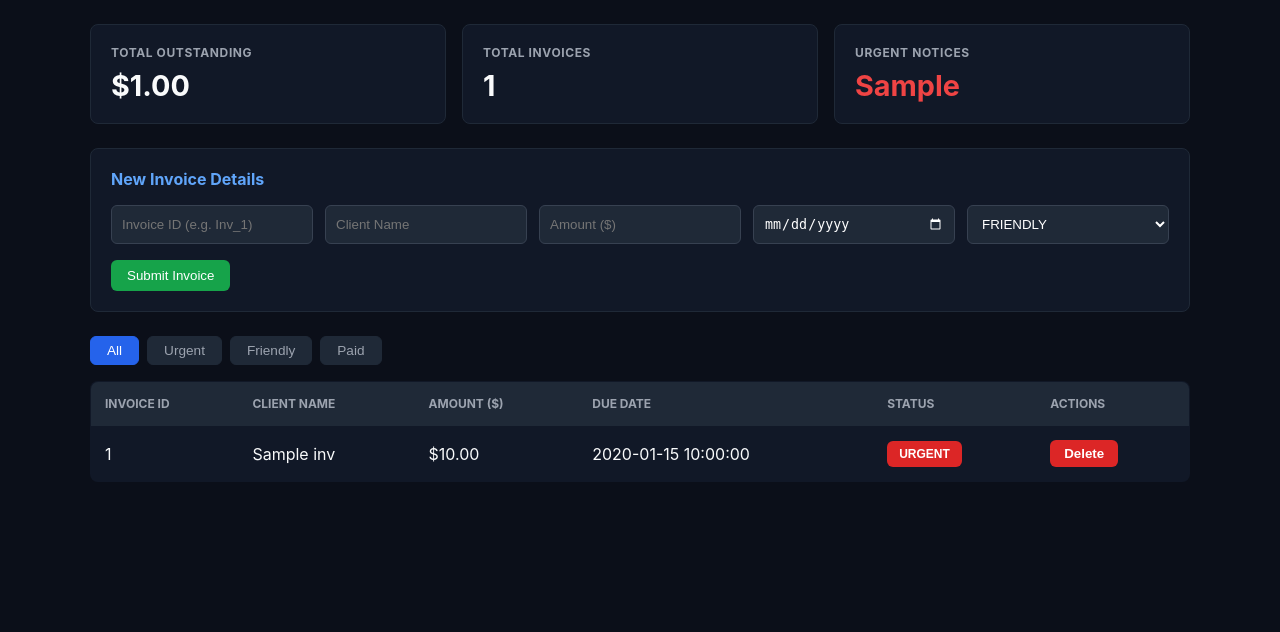
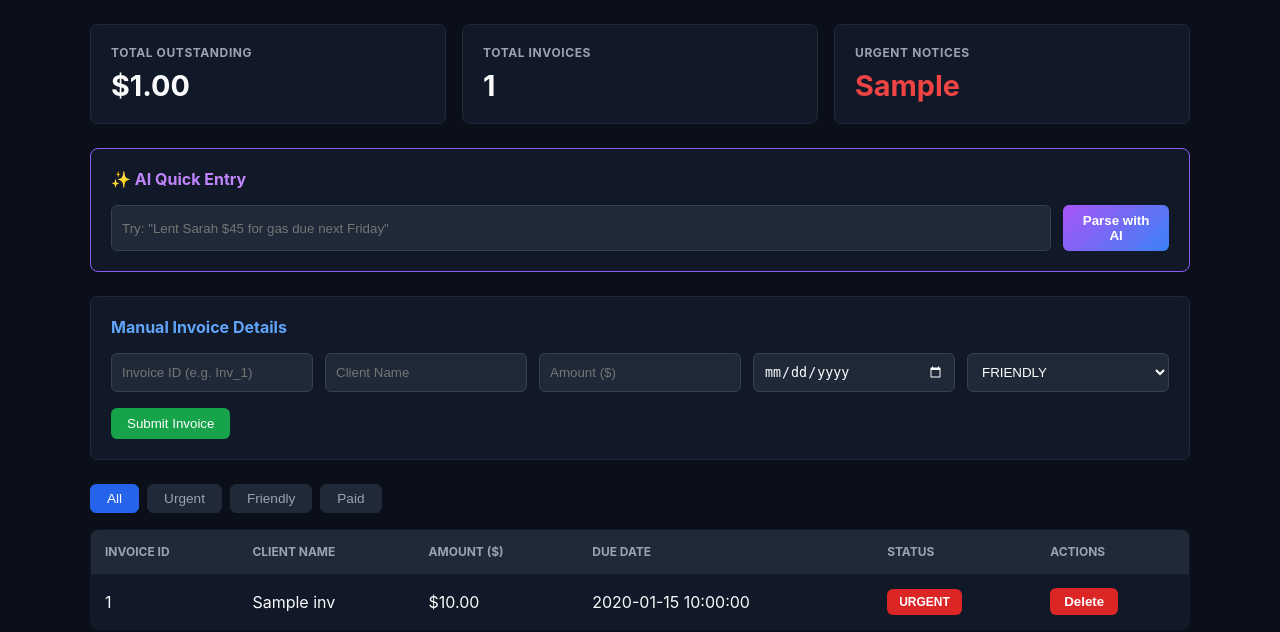
Before and after one commit to ajcrewz2003/Payback-ai, a FastAPI app: template templates/index.html in a window 1280 px wide. Shown: the part 55-687 px from the top of the page. Run offline with FastAPI, Linux system fonts and the light colour scheme; the template is opened without the code that fills it: most values are stand-ins (such as "Sample title", 1, 10 or a date in 2020).

Commit message:
add AI entry card to index.html and update main.py

```diff
--- a/templates/index.html
+++ b/templates/index.html
@@ -49,6 +49,7 @@
 
         .btn-danger { background: #dc2626; padding: 6px 14px; border-radius: 6px; font-weight: 600; }
         .btn-success { background: #16a34a; }
+        .btn-ai { background: linear-gradient(135deg, #a855f7, #3b82f6); color: white; font-weight: 600; }
 
         .grid-stats {
             display: grid;
@@ -103,7 +104,12 @@
             outline: none;
             width: 100%;
             box-sizing: border-box;
-            color-scheme: dark; /* Force dark mode calendar popup */
+            color-scheme: dark;
+        }
+
+        .ai-input-container {
+            display: flex;
+            gap: 12px;
         }
 
         .filter-bar {
@@ -149,7 +155,6 @@
             color: var(--text-muted);
         }
 
-        /* Colored Badges */
         .status-btn {
             padding: 6px 12px;
             border-radius: 6px;
@@ -191,14 +196,22 @@
         </div>
     </div>
 
+    <!-- AI Prompt Card -->
+    <div class="form-card" style="border: 1px solid #8b5cf6;">
+        <h2 style="color: #c084fc;">✨ AI Quick Entry</h2>
+        <div class="ai-input-container">
+            <input type="text" id="ai_prompt" placeholder='Try: "Lent Sarah $45 for gas due next Friday"' />
+            <button type="button" class="btn-ai" onclick="submitAI()">Parse with AI</button>
+        </div>
+    </div>
+
     <div class="form-card">
-        <h2>New Invoice Details</h2>
+        <h2>Manual Invoice Details</h2>
         <form id="invoiceForm">
             <div class="form-grid">
                 <input type="text" id="invoice_id" placeholder="Invoice ID (e.g. Inv_1)" required>
                 <input type="text" id="client_name" placeholder="Client Name" required>
                 <input type="number" step="0.01" id="amount" placeholder="Amount ($)" required>
-                <!-- Native Calendar Picker -->
                 <input type="date" id="due_date" required>
                 <select id="status">
                     <option value="FRIENDLY">FRIENDLY</option>
@@ -236,7 +249,6 @@
                 <td>${{ "%.2f"|format(inv.amount) }}</td>
                 <td>{{ inv.due_date }}</td>
                 <td>
-                    <!-- Clickable status button toggles between FRIENDLY -> URGENT -> PAID -->
                     <button class="status-btn status-{{ inv.status }}" onclick="toggleStatus('{{ inv.invoice_id }}', '{{ inv.status }}')">
                         {{ inv.status }}
                     </button>
@@ -247,7 +259,7 @@
             </tr>
             {% else %}
             <tr>
-                <td colspan="6" style="text-align: center; color: var(--text-muted);">No notices found.</td>
+                <td colspan="6" style="text-align: center; color: var(--text-muted);">No notices found. Add one above!</td>
             </tr>
             {% endfor %}
         </tbody>
@@ -255,6 +267,35 @@
 </div>
 
 <script>
+    async function submitAI() {
+        const input = document.getElementById('ai_prompt');
+        if (!input.value.trim()) return alert('Please enter plain text for AI to parse!');
+
+        const btn = document.querySelector('.btn-ai');
+        btn.textContent = 'Thinking...';
+        btn.disabled = true;
+
+        try {
+            const res = await fetch('/api/ai-add', {
+                method: 'POST',
+                headers: { 'Content-Type': 'application/json' },
+                body: JSON.stringify({ prompt: input.value })
+            });
+
+            const data = await res.json();
+            if (res.ok) {
+                window.location.reload();
+            } else {
+                alert(data.message || 'AI parsing error');
+            }
+        } catch (err) {
+            alert('Error communicating with AI service');
+        } finally {
+            btn.textContent = 'Parse with AI';
+            btn.disabled = false;
+        }
+    }
+
     document.getElementById('invoiceForm').addEventListener('submit', async function(e) {
         e.preventDefault();
 
@@ -281,7 +322,6 @@
     });
 
     async function toggleStatus(invId, currentStatus) {
-        // Cycle status: FRIENDLY -> URGENT -> PAID -> FRIENDLY
         let newStatus = 'URGENT';
         if (currentStatus === 'URGENT') newStatus = 'PAID';
         if (currentStatus === 'PAID') newStatus = 'FRIENDLY';
```
